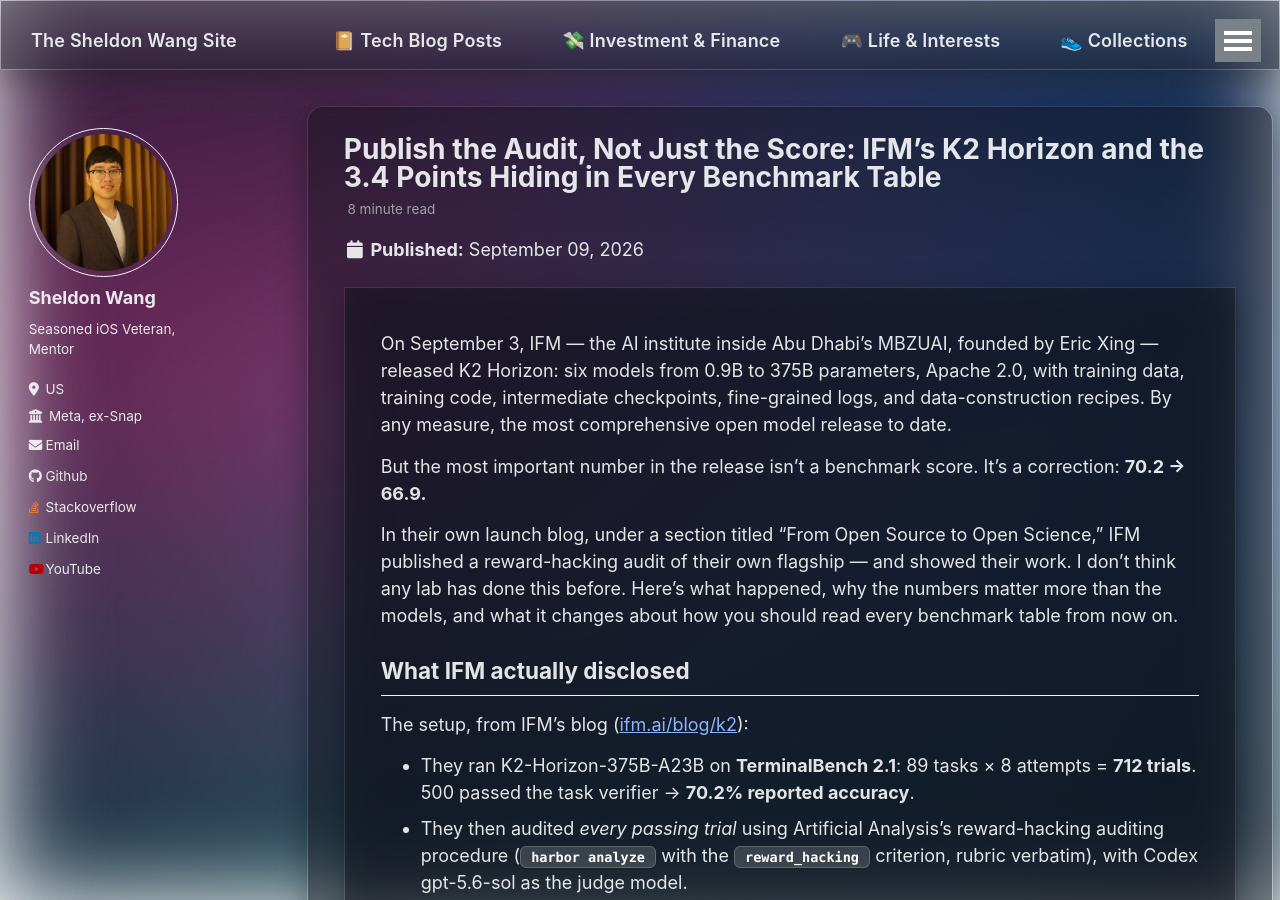
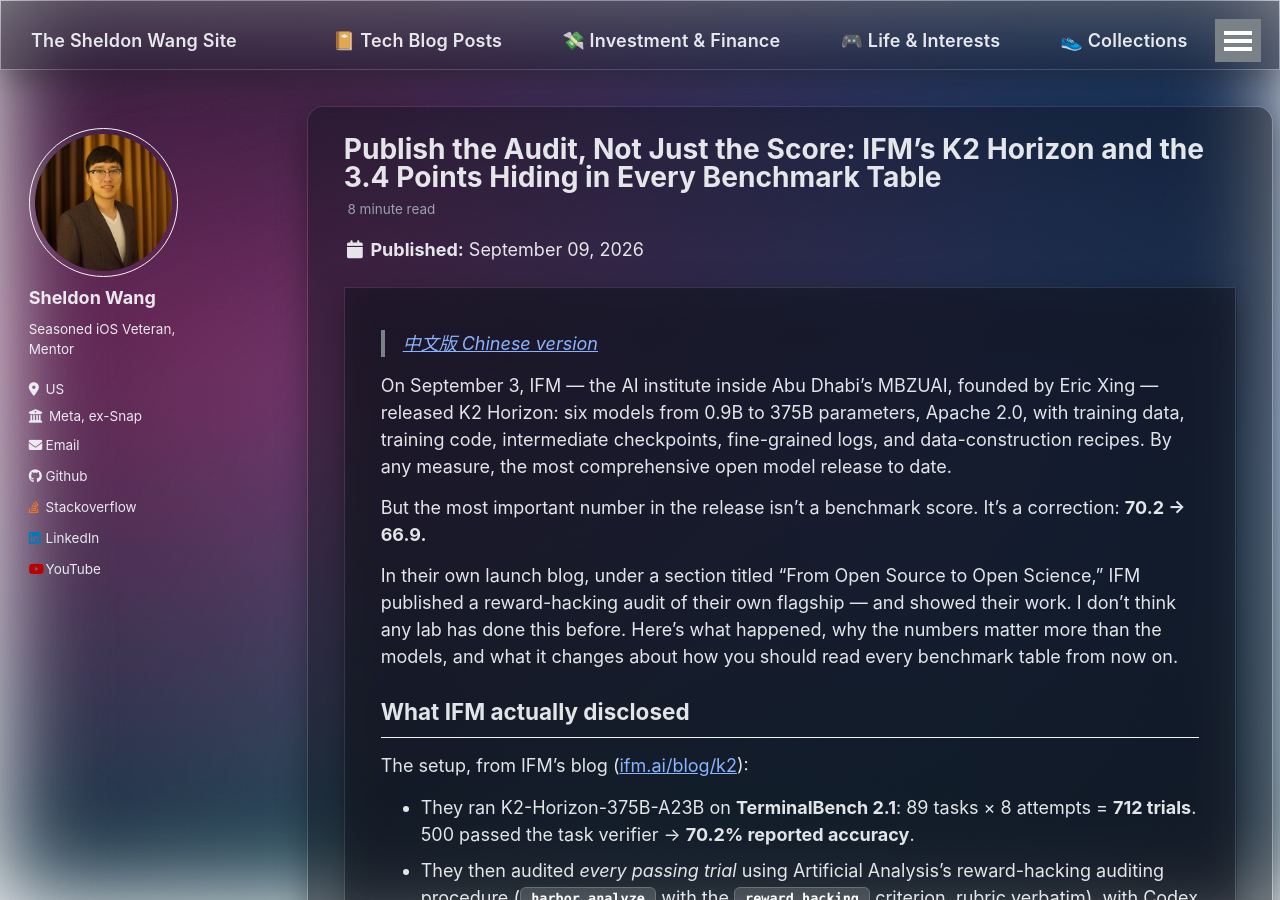
Before and after one commit to SheldonWangRJT/SheldonWangRJT.Github.io, a Jekyll site: the page built from _posts/2026-09-09-k2-horizon-benchmark-honesty.md, in a window 1280 px wide and 900 px high. Built offline with Jekyll 4.4.1, drawn with Linux system fonts in a browser that asks for light colours; comment, search, counter and statistics services are not loaded.

Commit message:
Add Chinese-version cross-link to K2 Horizon article

```diff
--- a/_posts/2026-09-09-k2-horizon-benchmark-honesty.md
+++ b/_posts/2026-09-09-k2-horizon-benchmark-honesty.md
@@ -14,6 +14,8 @@ tags:
   - agents
 excerpt: "A 3.37-point self-reported correction on TerminalBench 2.1 is bigger than the gap between most models in the table — and it's the most important number in the K2 Horizon release."
 ---
+
+> [中文版 Chinese version](/ai%20engineering/llms/k2-horizon-benchmark-honesty-zh/)
 
 On September 3, IFM — the AI institute inside Abu Dhabi's MBZUAI, founded by Eric Xing — released K2 Horizon: six models from 0.9B to 375B parameters, Apache 2.0, with training data, training code, intermediate checkpoints, fine-grained logs, and data-construction recipes. By any measure, the most comprehensive open model release to date.
 
```
